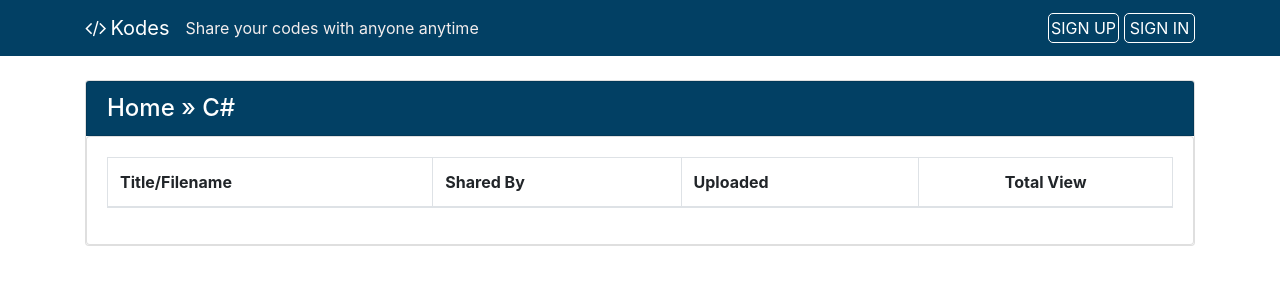
After one commit to farhad0085/Django-Code-Sharing-App, a Django app: page /lang/C#/ in a window 1280 px wide. The commit adds this page. Shown: the top 300 px of the page. Run offline with Django 3.2, Linux system fonts and the light colour scheme; data comes from the database, SQL or seed files in the repository; both versions use the stored data as it was after the commit; lists and menus that the app fills with data are empty; some libraries are stand-ins or nearby versions.

Commit message:
language page added

```diff
--- a/codes/templates/codes/code_page.html
+++ b/codes/templates/codes/code_page.html
@@ -8,7 +8,7 @@
 <div class="card my-4">
     <div class="card card-header shared-snippet-title" style="padding-bottom: 0px !important">
         <h4 class="card-title card-link breadcumb"><a href="{% url 'home' %}">Home</a> &raquo; <a
-                href="{% url 'home' %}">{{code.language.name}}</a> &raquo; {{code.snippet_title}} <span
+                href="{% url 'language_page' code.language.name %}">{{code.language.name}}</a> &raquo; {{code.snippet_title}} <span
                 class="float-right"><i class="fa fa-download" aria-hidden="true"></i></span></h4>
     </div>
     <div class="card card-body">
--- a/codes/templates/codes/home.html
+++ b/codes/templates/codes/home.html
@@ -29,7 +29,7 @@
 
 <div class="card my-4">
     <div class="card card-header shared-snippet-title" style="padding-bottom: 0px !important">
-        <h3 class="card-title">Last 10 Publicly Shared Snippets</h3>
+        <h4 class="card-title">Last 10 Publicly Shared Snippets</h4>
     </div>
     <div class="card card-body">
         <table class="table table-striped table-bordered">
--- /dev/null
+++ b/codes/templates/codes/language_page.html
@@ -0,0 +1,37 @@
+{% extends 'codes/base.html' %}
+
+{% block content %}
+
+<div class="card my-4">
+    <div class="card card-header shared-snippet-title" style="padding-bottom: 0px !important">
+        <h4 class="card-title card-link breadcumb"><a href="{% url 'home' %}">Home</a> &raquo; {{language}}</h4>
+    </div>
+    <div class="card card-body">
+        <table class="table table-striped table-bordered">
+            <thead>
+                <tr>
+                    <th>Title/Filename</th>
+                    <th>Shared By</th>
+                    <th>Uploaded</th>
+                    <th class="text-center">Total View</th>
+                </tr>
+            </thead>
+            <tbody>
+                {% for code in paginator %}
+                    <tr>
+                        <td><a href="{% url 'code_view' code.id %}">{{ code.snippet_title }}</a></td>
+                        <td>{{ code.author.username }}</td>
+                        <td>{{ code.created_utc }}</td>
+                        <td class="text-center">{{ code.total_views }}</td>
+                    </tr>
+                {% endfor %}
+            </tbody>
+        </table>
+    </div>
+</div>
+
+{% endblock content %}
+
+{% block footer_scripts %}
+
+{% endblock footer_scripts %}
--- a/codes/urls.py
+++ b/codes/urls.py
@@ -3,5 +3,6 @@ from .views import *
 
 urlpatterns = [
     path('', home, name="home"),
+    path('lang/<language_name>/', language_page, name="language_page"),
     path('code/<code_id>/', code_view, name="code_view"),
 ]
--- a/codes/views.py
+++ b/codes/views.py
@@ -31,6 +31,28 @@ def home(request):
 
     return render(request, "codes/home.html", context)
 
+
+def language_page(request, language_name):
+
+    try:
+        language = Language.objects.get(name__iexact=language_name)
+    except:
+        response = render(request, '404.html',)
+        response.status_code = 404
+        return response
+
+    codes = Code.objects.order_by('-created_utc').filter(language__name__iexact=language_name).all()
+    per_page = 10
+    paginator = Paginator(codes, per_page).get_page(1)
+
+    context = {
+        "language": language_name,
+        "paginator": paginator
+    }
+
+    return render(request, "codes/language_page.html", context)
+
+
 def code_view(request, code_id):
     code = Code.objects.get(id=code_id)
     code.total_views = code.total_views + 1
```
Also changed, not shown: codes/templates/404.html (added, +13 -0 lines), db.sqlite3.
